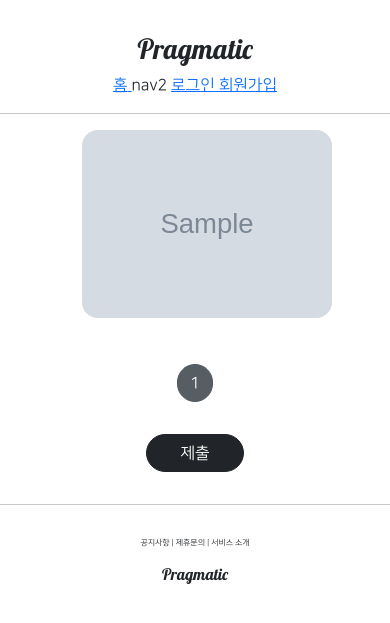
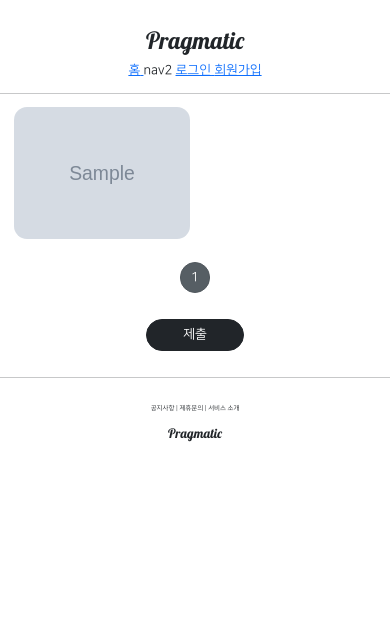
Before and after one commit to wkdtpzld/Pinterest_copy, a Django app: page /articles/list/ in a window 390 px wide. Shown: the top 623 px of the page. Run offline with Django 3.2, Linux system fonts and the light colour scheme; tables that the repository leaves empty hold one stand-in row (values such as "Sample post"); grey boxes marked "Sample" are stand-in pictures; some libraries are stand-ins or nearby versions.

Commit message:
모바일 환경

```diff
--- a/Articleapp/views.py
+++ b/Articleapp/views.py
@@ -58,4 +58,4 @@ class Article_List_View(ListView):
     model = Article
     context_object_name = 'article_list'
     template_name = 'articleapp/list.html'
-    paginate_by = 1
+    paginate_by = 3
--- a/Pinterest/settings.py
+++ b/Pinterest/settings.py
@@ -35,7 +35,7 @@ SECRET_KEY = env('SECRET_KEY')
 # SECURITY WARNING: don't run with debug turned on in production!
 DEBUG = True
 
-ALLOWED_HOSTS = []
+ALLOWED_HOSTS = ['*']
 
 
 # Application definition
--- a/static/base.css
+++ b/static/base.css
@@ -27,3 +27,9 @@ input[type=password]
     border-radius: 1rem;
     border-color: #bbb
 }
+
+@media screen and (max-width:500px) {
+    html{
+        font-size: 13px;
+    }
+}
--- a/static/js/magicgrid.js
+++ b/static/js/magicgrid.js
@@ -277,7 +277,7 @@ MagicGrid.prototype.listen = function listen () {
 let magicGrid = new MagicGrid({
   container: '.container',
   animate: true,
-  gutter: 30,
+  gutter: 10,
   static: true,
   useMin: true
 });
--- a/templates/articleapp/detail.html
+++ b/templates/articleapp/detail.html
@@ -15,7 +15,7 @@
     </p>
 
     {% if target_article.writer == user %}
-    <a href="{% url 'articleapp:update' pk=target_article.pk %}" class="btn btn-danger rounded-pill col-2">
+    <a href="{% url 'articleapp:update' pk=target_article.pk %}" class="btn btn-primary rounded-pill col-2">
         수정
     </a>
 
--- a/templates/articleapp/list.html
+++ b/templates/articleapp/list.html
@@ -3,9 +3,18 @@
 {% block content %}
 
     <style>
+
+    .container {
+        padding: 0;
+        margin: 0, auto;
+    }
+
+    .container a{
+        width: 45%;
+        max-width: 250px;
+    }
+
     .container div {
-        width: 250px;
-        background-color: antiquewhite;
         display: flex;
         justify-content: center;
         align-items: center;
--- a/templates/head.html
+++ b/templates/head.html
@@ -1,7 +1,8 @@
 {% load static %}
 
 <head>
-
+    <meta charset="UTF-8">
+    <meta name="viewport" content="width-device-width, initial-scale=1, shrink-to-fit=no">
 
     <!--Bootstrap-->
     <link href="https://cdn.jsdelivr.net/npm/bootstrap@5.1.1/dist/css/bootstrap.min.css" rel="stylesheet" integrity="sha384-F3w7mX95PdgyTmZZMECAngseQB83DfGTowi0iMjiWaeVhAn4FJkqJByhZMI3AhiU" crossorigin="anonymous">
```
